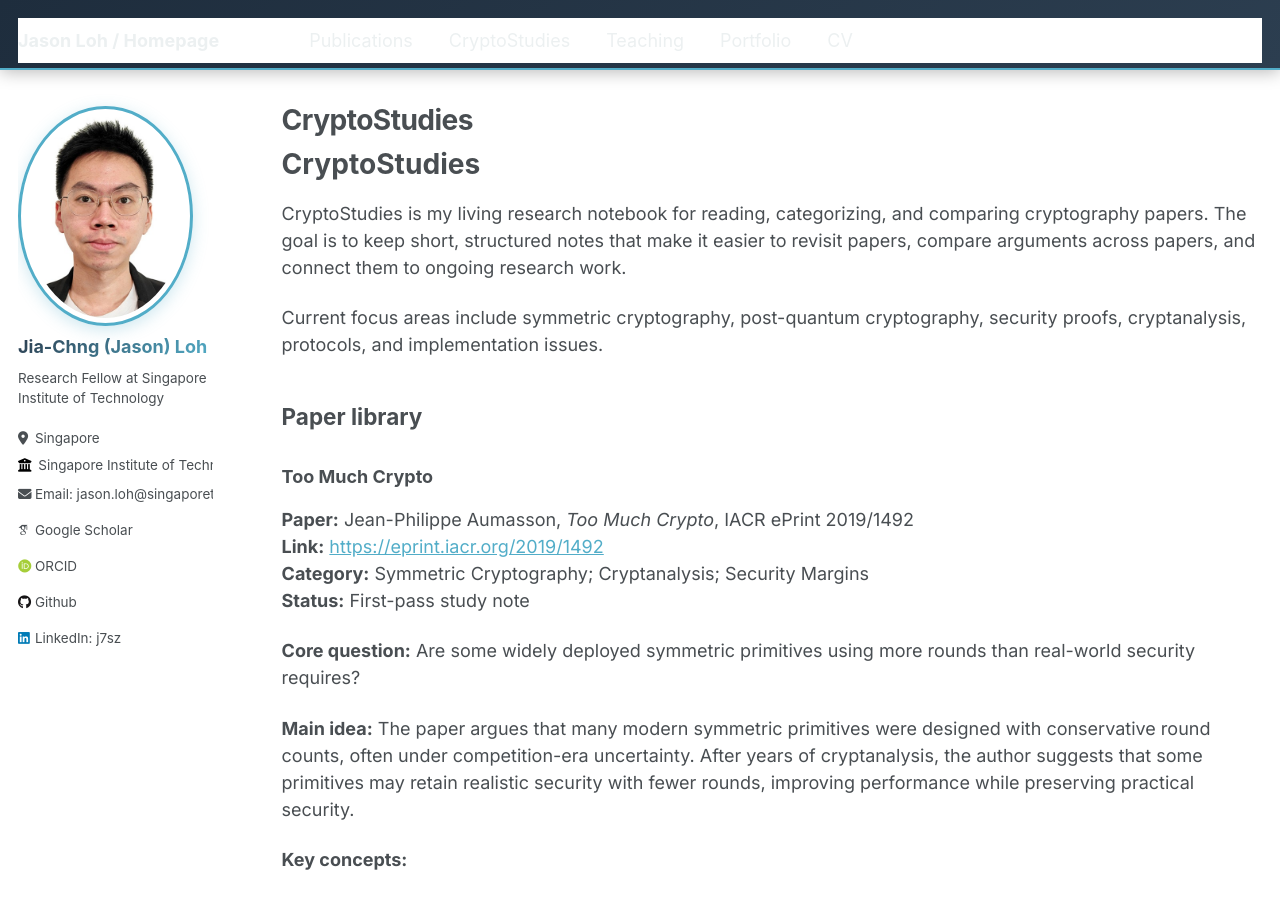
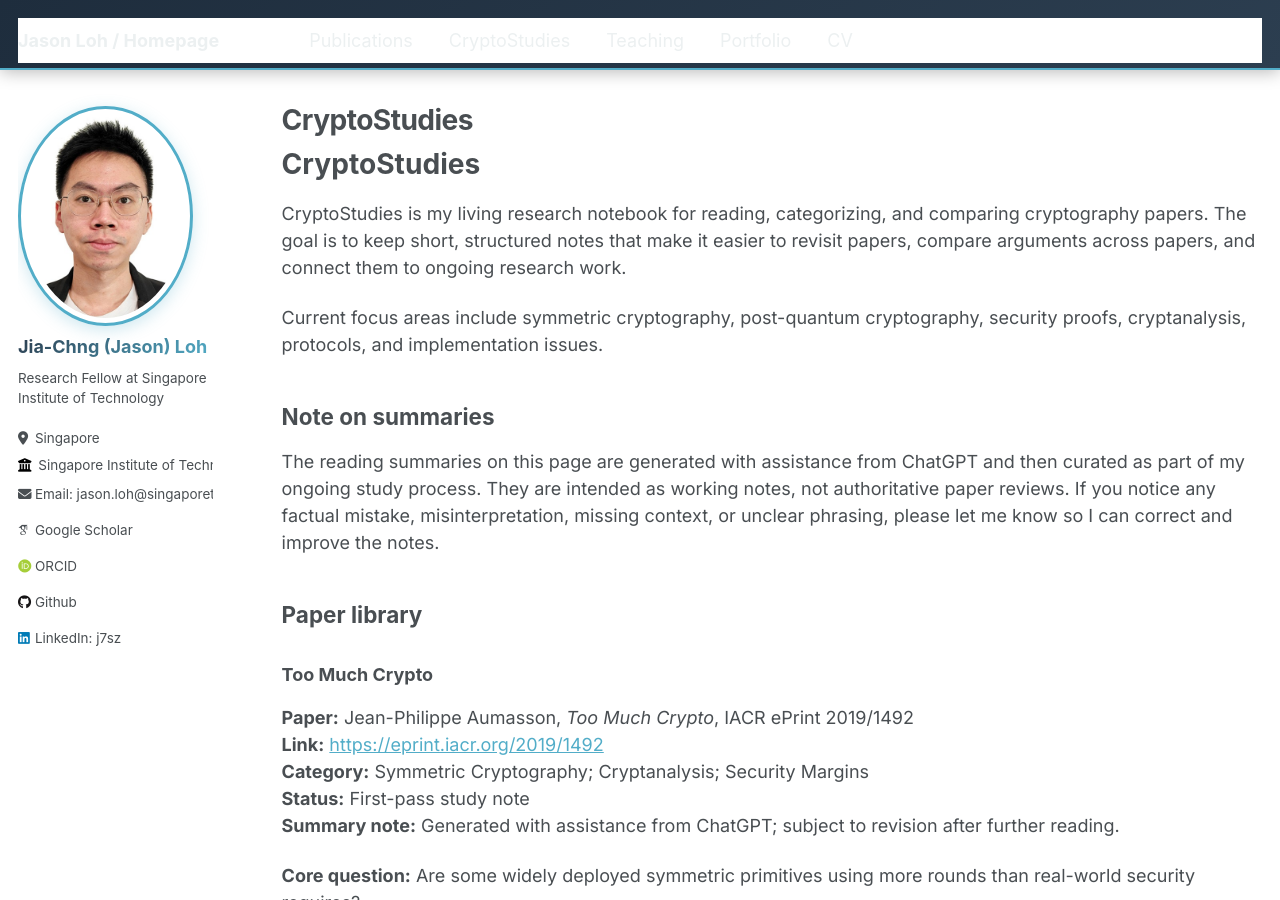
Before and after one commit to j7sz/j7sz.github.io, a Jekyll site: the page built from _pages/cryptostudies.md, in a window 1280 px wide and 900 px high. Built offline with Jekyll 4.4.1, drawn with Linux system fonts in a browser that asks for light colours; some web fonts are replaced; some of the changed text lies outside the part shown.

Commit message:
Clarify ChatGPT-assisted summaries

```diff
--- a/_pages/cryptostudies.md
+++ b/_pages/cryptostudies.md
@@ -14,6 +14,11 @@ CryptoStudies is my living research notebook for reading, categorizing, and comp
 
 Current focus areas include symmetric cryptography, post-quantum cryptography, security proofs, cryptanalysis, protocols, and implementation issues.
 
+Note on summaries
+-----------------
+
+The reading summaries on this page are generated with assistance from ChatGPT and then curated as part of my ongoing study process. They are intended as working notes, not authoritative paper reviews. If you notice any factual mistake, misinterpretation, missing context, or unclear phrasing, please let me know so I can correct and improve the notes.
+
 Paper library
 -------------
 
@@ -23,6 +28,7 @@ Paper library
 **Link:** [https://eprint.iacr.org/2019/1492](https://eprint.iacr.org/2019/1492)
 **Category:** Symmetric Cryptography; Cryptanalysis; Security Margins
 **Status:** First-pass study note
+**Summary note:** Generated with assistance from ChatGPT; subject to revision after further reading.
 
 **Core question:** Are some widely deployed symmetric primitives using more rounds than real-world security requires?
 
@@ -53,6 +59,7 @@ This paper is useful as a risk-assessment reading. It challenges the habit of tr
 Update log
 ----------
 
+* **2026-07-07:** Added a disclosure note that the summaries are generated with assistance from ChatGPT and should be treated as working notes.
 * **2026-07-07:** Added the initial CryptoStudies page with the first study note on *Too Much Crypto*.
 
 Planned additions
```
